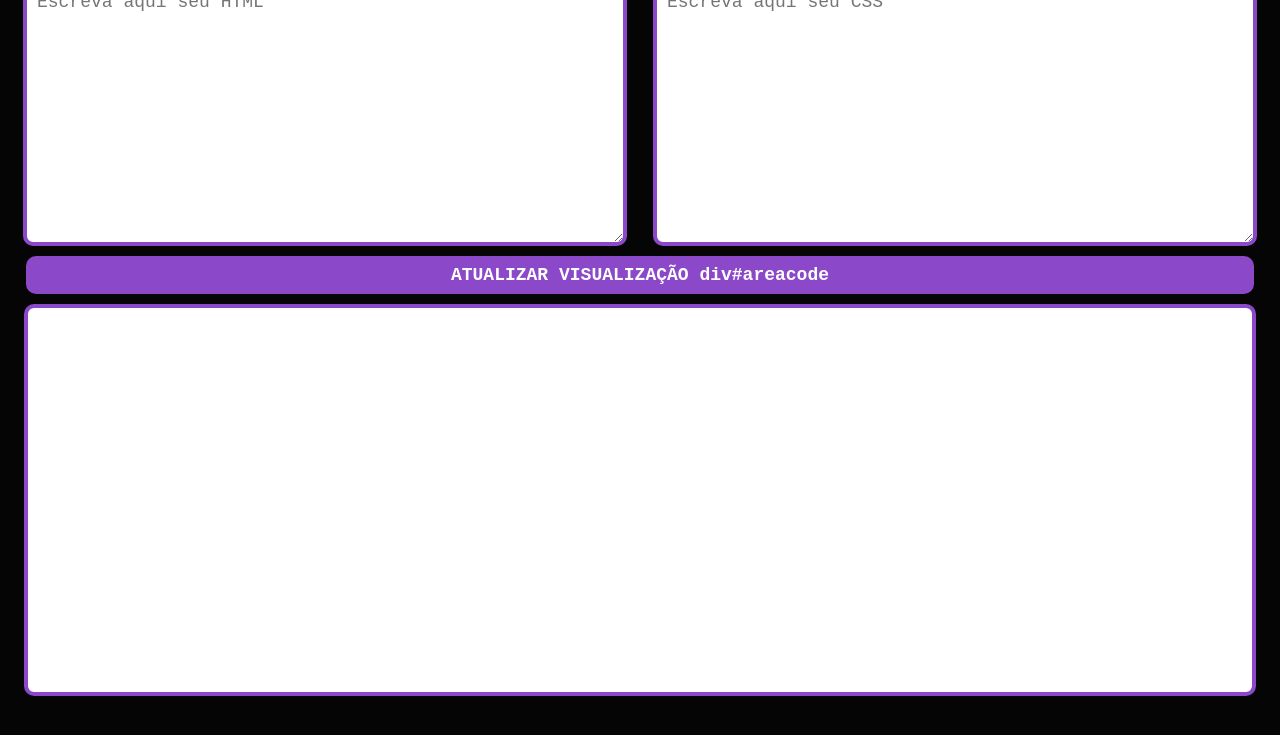
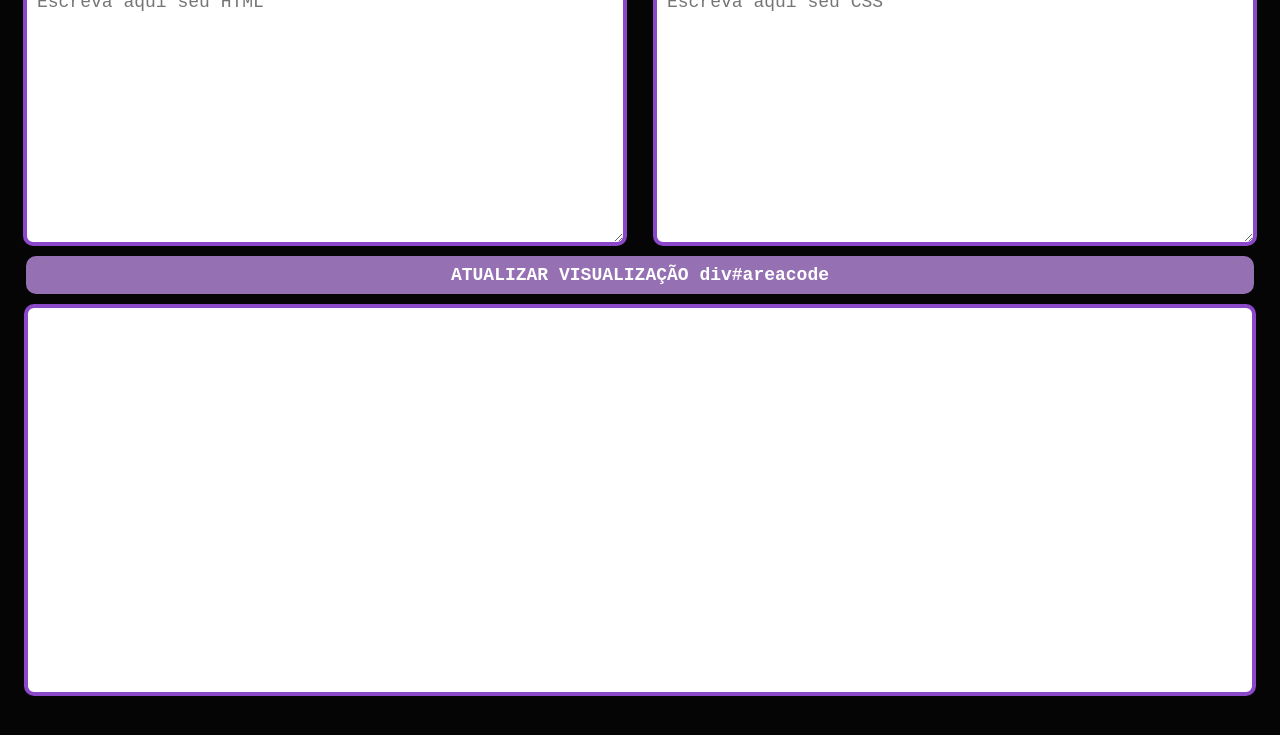
Before and after one commit to carlosmagno/CodePlay, a plain HTML site: page index.html in a window 1280 px wide. In both pictures the pointer is over the button "ATUALIZAR VISUALIZAÇÃO div#areacode". Shown: the part 59-794 px from the top of the page. Drawn offline with Linux system fonts and the light colour scheme.

Commit message:
Update index.html

```diff
--- a/index.html
+++ b/index.html
@@ -106,7 +106,11 @@ div {
     font-weight:bold;
     font-size: large;
     width: 96%;
+}
 
+#rtzbuton:hover {
+    background-color: rgb(149, 113, 180);
+    border: solid rgb(149, 113, 180) 4px;
 }
     </style>
     <style id="estilo">
```
